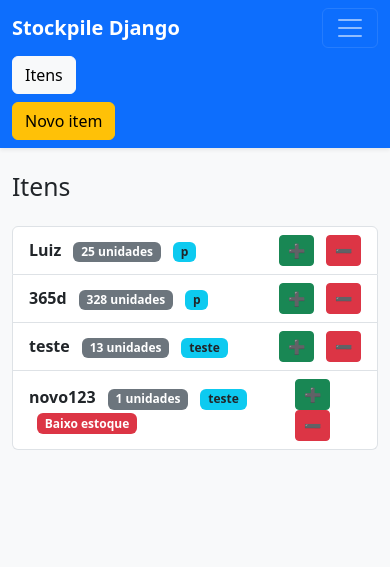
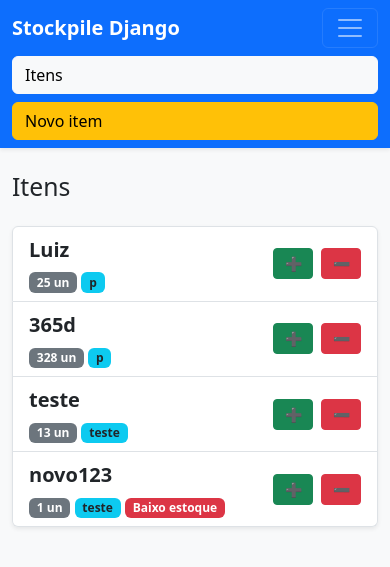
Before and after one commit to luizborgess/stockpile-django, a Django app: page / in a window 390 px wide, after a click that opens the changed part. Shown: the top 567 px of the page. Run offline with Django 5.2, Linux system fonts and the light colour scheme; data comes from the database, SQL or seed files in the repository; some libraries are stand-ins or nearby versions.

Commit message:
fix mobile

```diff
--- a/stockpile_django/stockpile_django/settings.py
+++ b/stockpile_django/stockpile_django/settings.py
@@ -38,6 +38,8 @@ INSTALLED_APPS = [
     'django.contrib.messages',
     'django.contrib.staticfiles',
 'inventory',
+'widget_tweaks',
+
 ]
 
 MIDDLEWARE = [
--- a/stockpile_django/templates/index.html
+++ b/stockpile_django/templates/index.html
@@ -1,30 +1,33 @@
 {% extends "layout.html" %}
+
 {% block content %}
 
 <h2 class="mb-4">Itens</h2>
 
 {% if items %}
-  <div class="list-group">
+  <div class="list-group shadow-sm">
 
     {% for i in items %}
-      <div class="list-group-item d-flex justify-content-between align-items-center">
+      <div class="list-group-item d-flex justify-content-between align-items-center flex-wrap gap-2">
 
-        <div>
-          <strong>{{ i.name }}</strong>
-          <span class="badge bg-secondary ms-2">{{ i.qty }} unidades</span>
+        <div class="me-auto"> <div class="fw-bold fs-5">{{ i.name }}</div>
 
-          {% if i.category %}
-            <span class="badge bg-info text-dark ms-2">{{ i.category }}</span>
-          {% endif %}
+          <div class="mt-1">
+            <span class="badge bg-secondary">{{ i.qty }} un</span>
 
-          {% if i.qty <= i.threshold %}
-            <span class="badge bg-danger ms-2">Baixo estoque</span>
-          {% endif %}
+            {% if i.category %}
+              <span class="badge bg-info text-dark">{{ i.category }}</span>
+            {% endif %}
+
+            {% if i.qty <= i.threshold %}
+              <span class="badge bg-danger">Baixo estoque</span>
+            {% endif %}
+          </div>
         </div>
 
-        <div>
-          <a href="/item/{{ i.id }}/add" class="btn btn-success btn-sm me-2">➕</a>
-          <a href="/item/{{ i.id }}/remove" class="btn btn-danger btn-sm">➖</a>
+        <div class="d-flex">
+          <a href="/item/{{ i.id }}/add" class="btn btn-success btn-sm me-2" style="width: 40px;">➕</a>
+          <a href="/item/{{ i.id }}/remove" class="btn btn-danger btn-sm" style="width: 40px;">➖</a>
         </div>
 
       </div>
@@ -33,7 +36,9 @@
   </div>
 
 {% else %}
-  <div class="alert alert-info">Nenhum item cadastrado ainda.</div>
+  <div class="alert alert-info text-center">
+    Nenhum item cadastrado ainda.
+  </div>
 {% endif %}
 
 {% endblock %}
--- a/stockpile_django/templates/layout.html
+++ b/stockpile_django/templates/layout.html
@@ -1,35 +1,37 @@
 <!DOCTYPE html>
-<html>
+<html lang="pt-br">
 <head>
   <meta charset="utf-8">
+  <meta name="viewport" content="width=device-width, initial-scale=1">
+
   <title>Stockpile Django</title>
+
   <link href="https://cdn.jsdelivr.net/npm/bootstrap@5.3.0/dist/css/bootstrap.min.css" rel="stylesheet">
 </head>
 <body class="bg-light">
 
 <nav class="navbar navbar-expand-lg navbar-dark bg-primary shadow-sm">
-  <div class="container">
+  <div class="container"> <a class="navbar-brand fw-bold" href="/">Stockpile Django</a>
 
-    <a class="navbar-brand fw-bold" href="/">Stockpile Django</a>
-
-    <button class="navbar-toggler" type="button" data-bs-toggle="collapse" data-bs-target="#navbarContent">
+    <button class="navbar-toggler" type="button" data-bs-toggle="collapse"
+            data-bs-target="#navbarContent">
       <span class="navbar-toggler-icon"></span>
     </button>
 
     <div class="collapse navbar-collapse" id="navbarContent">
       <ul class="navbar-nav ms-auto">
         <li class="nav-item">
-          <a href="/" class="btn btn-light me-2 mt-2 mt-lg-0">Itens</a>
+          <a href="/" class="btn btn-light me-2 mt-2 mt-lg-0 w-100 text-start">Itens</a>
         </li>
         <li class="nav-item">
-          <a href="/item/new" class="btn btn-warning mt-2 mt-lg-0">Novo item</a>
+          <a href="/item/new" class="btn btn-warning mt-2 mt-lg-0 w-100 text-start">Novo item</a>
         </li>
       </ul>
     </div>
   </div>
 </nav>
 
-<div class="container mt-4">
+<div class="container mt-4 mb-5">
   {% block content %}{% endblock %}
 </div>
 
```
Also changed, not shown: stockpile_django/templates/form.html (+29 -31 lines), stockpile_django/README.md (added).
